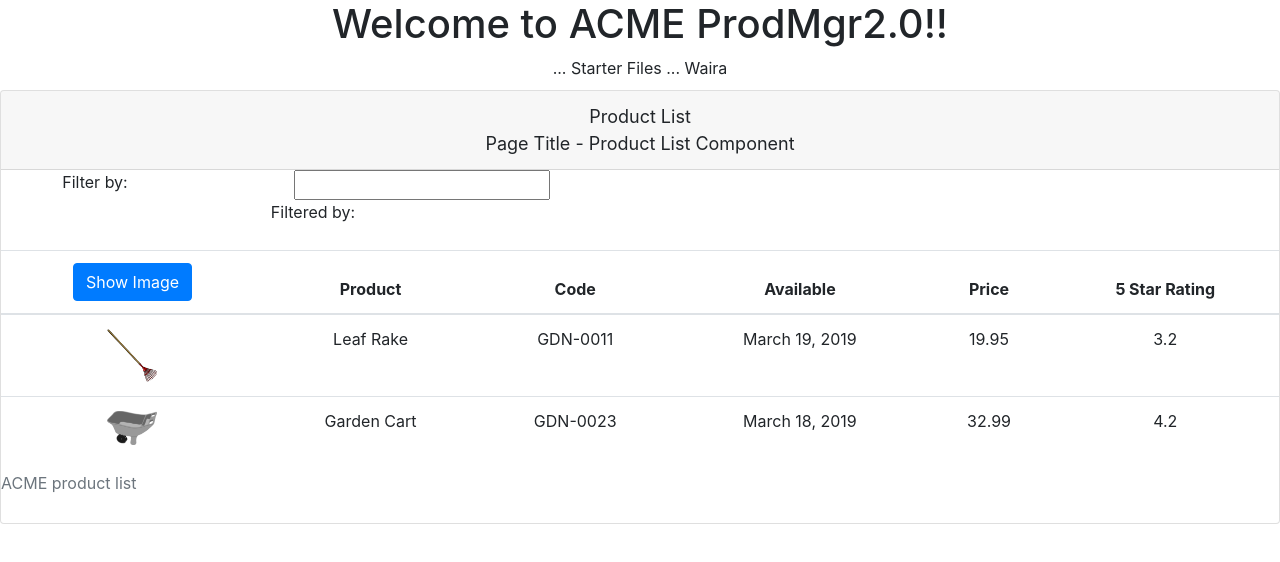
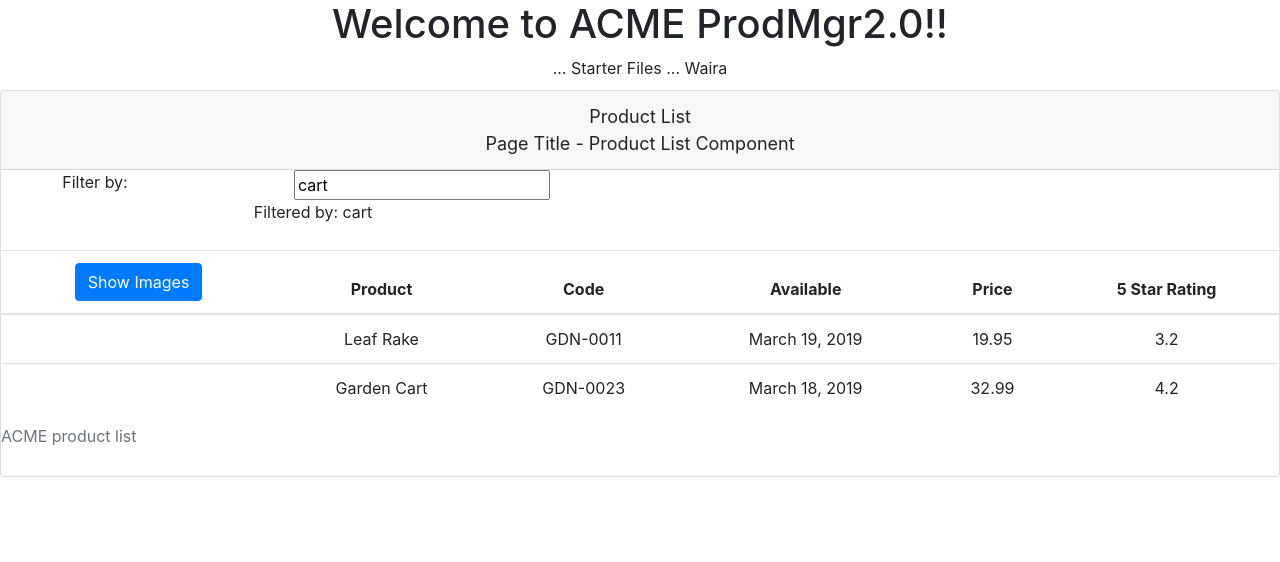
Before and after one commit to menaka-siri/apm-start, an Angular app: page / in a window 1280 px wide. Shown: the top 562 px of the page. Built offline with nearby package versions, Linux system fonts and the light colour scheme.

Commit message:
added show images function and two way binding for product filter

```diff
--- a/src/app/app.module.ts
+++ b/src/app/app.module.ts
@@ -1,5 +1,6 @@
 import { BrowserModule } from '@angular/platform-browser';
 import { NgModule } from '@angular/core';
+import { FormsModule} from '@angular/forms';
 
 import { AppComponent } from './app.component';
 import { ProductListComponent} from './products/product-list.component';
@@ -10,7 +11,8 @@
     ProductListComponent
   ],
   imports: [
-    BrowserModule
+    BrowserModule,
+    FormsModule
   ],
   bootstrap: [AppComponent]
 })
--- a/src/app/products/product-list.component.html
+++ b/src/app/products/product-list.component.html
@@ -8,12 +8,13 @@
                 Filter by:
             </div>
             <div class="col-md-4">
-                <input type="text" />
+                <input type="text"
+                        [(ngModel)]='listFilter'/>
             </div>
         </div>
         <div class="row">
             <div class="col-md-6">
-                <p>Filtered by:<p>
+                <p>Filtered by: {{listFilter}}<p>
             </div>
         </div>
     </div>
@@ -23,8 +24,8 @@
             <thead>
                 <tr>
                     <th scope="col">
-                        <button class="btn btn-primary">
-                            Show Image
+                        <button class="btn btn-primary" (click)='toggleImage()'>
+                            {{showImage ? "Hide":"Show"}} Images
                         </button>
                     </th>
                     <th scope="col">Product</th>
@@ -36,7 +37,8 @@
             </thead>
             <tbody>
                 <tr *ngFor="let product of products">
-                    <td><img src={{product.imageUrl}}
+                    <td><img *ngIf="showImage"
+                        src={{product.imageUrl}}
                         title={{product.productName}} alt={{product.productName}}
                         [style.width.px] = 'imageWidth'
                         [style.margin.px] = 'imageMargin'    >
--- a/src/app/products/product-list.component.ts
+++ b/src/app/products/product-list.component.ts
@@ -8,6 +8,8 @@
     pageTitle: string = 'Page Title - Product List Component ';
     imageWidth: number = 50;
     imageMargin: number= 2;
+    showImage: boolean = false;
+    listFilter: string = 'cart';
     products: any[] = [
         {
           "productId": 1,
@@ -29,5 +31,9 @@
           "starRating": 4.2,
           "imageUrl": "assets/images/garden_cart.png"
         },
-    ]
+    ];
+
+    toggleImage() : void{
+        this.showImage = !this.showImage;
+    }
 }
```
